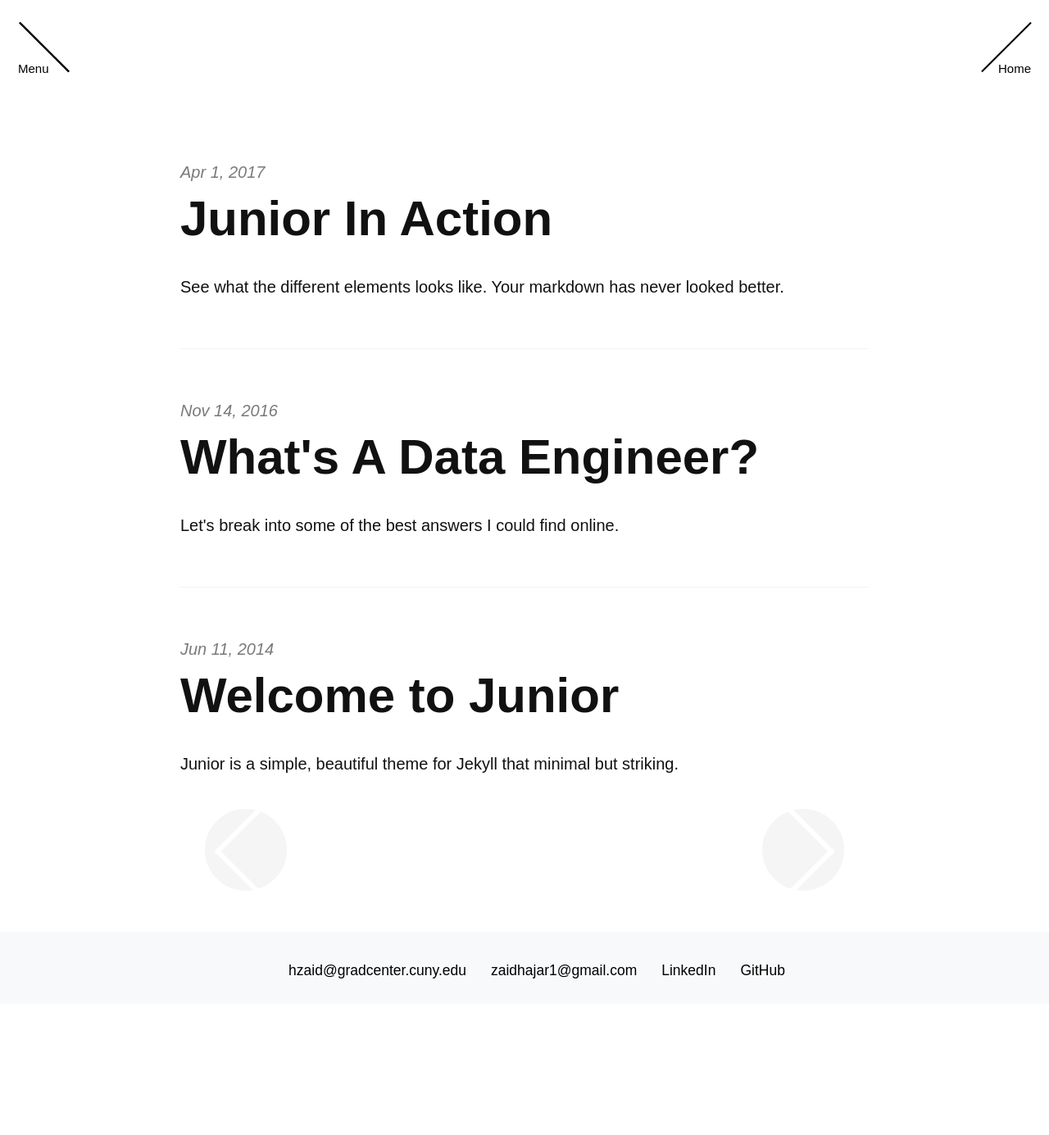
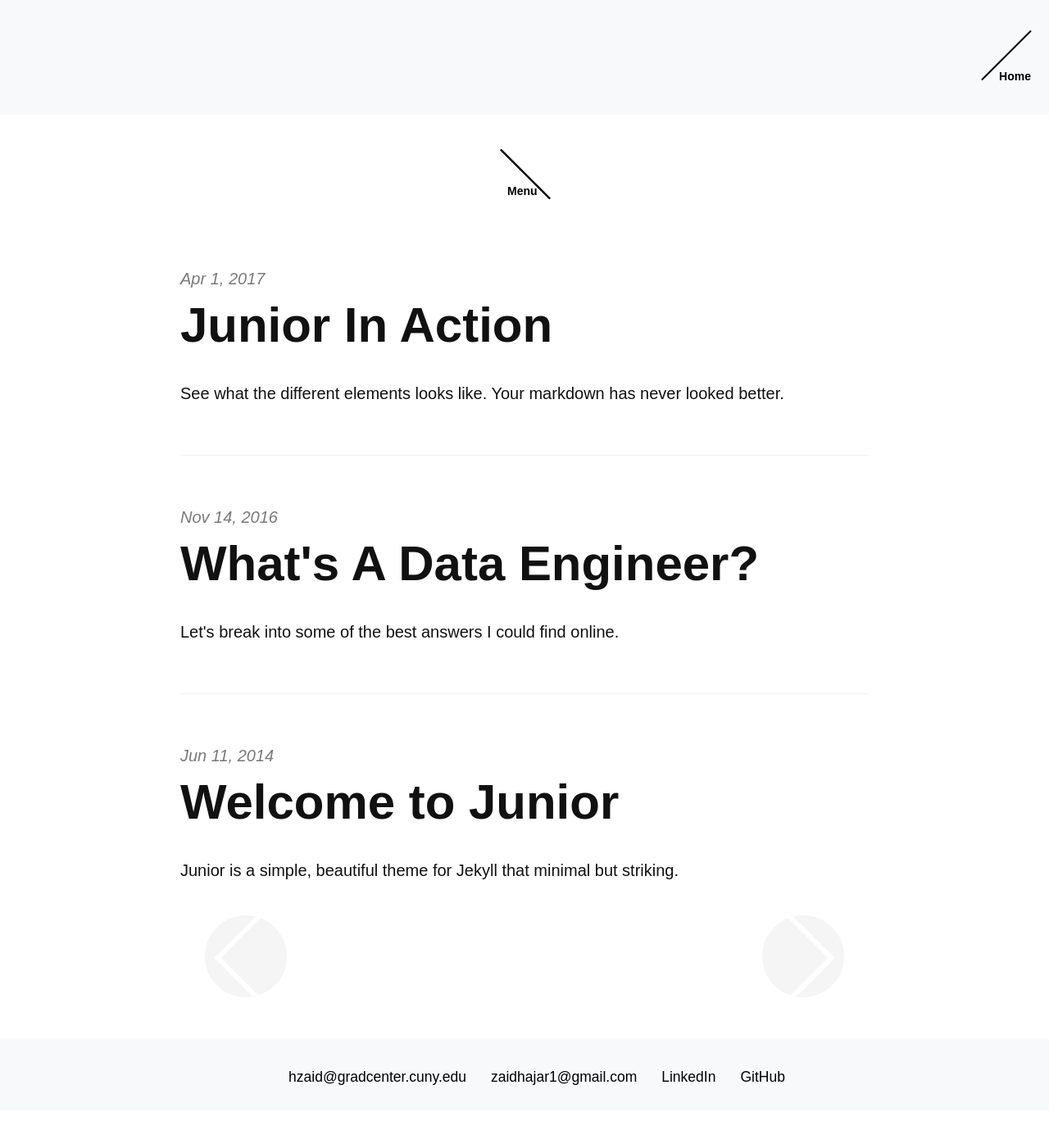
Before and after one commit to hajarzaid/hajarzaid.github.io, a Jekyll site: the page built from index.html, in a window 1280 px wide. Shown: the whole page at 82% size. Built offline with Jekyll 4.4.1, drawn with Linux system fonts in a browser that asks for light colours; nearby versions of some CDN libraries; some web fonts are replaced; the list of posts is cut into pages by our own code; before the commit the page ends 1255 px from its top, so only the background shows below that.

Commit message:
Update header.html

```diff
--- a/_includes/header.html
+++ b/_includes/header.html
@@ -1,8 +1,8 @@
 <header class="site-header px-responsive">
-  <div class="mt2 wrap">
-      <nav class="">
-        {% include navigation.html %}
-      </nav>
+  <div class="header-container">
+    <nav>
+      {% include navigation.html %}
+    </nav>
   </div>
 </header>
 
@@ -17,6 +17,66 @@
   <span class="home-text">Home</span>
 </div>
 
+<style>
+/* Center header content */
+.site-header {
+  text-align: center;
+  padding: 20px; /* Adjust padding as needed */
+  background-color: #f8f9fa; /* Optional background color */
+}
+
+.header-container {
+  display: inline-block;
+  text-align: left; /* Align navigation to the left within the centered container */
+}
+
+.menu-btn, .home-btn {
+  display: flex;
+  align-items: center;
+  justify-content: center;
+  margin: 10px auto; /* Center horizontally with auto margins */
+  cursor: pointer; /* Optional: cursor change on hover */
+}
+
+.menu-btn {
+  position: relative;
+}
+
+.menu-line {
+  display: block;
+  width: 30px;
+  height: 3px;
+  background-color: #000;
+  margin: 5px 0;
+  transition: transform 0.3s; /* Smooth transition for the rotation effect */
+}
+
+.menu-text {
+  font-size: 14px;
+  font-weight: 600;
+  margin-left: 10px;
+  transition: opacity 0.3s; /* Smooth transition for opacity change */
+}
+
+.home-btn {
+  display: flex;
+  align-items: center;
+  justify-content: center;
+  margin: 10px auto;
+}
+
+.home-text {
+  font-size: 14px;
+  font-weight: 600;
+  margin-left: 10px;
+}
+
+/* Ensure main-menu element is properly aligned */
+#main-menu {
+  transition: transform 0.3s; /* Smooth transition for menu movement */
+}
+</style>
+
 <script>
 $( ".menu-btn" ).click(function() {
     if (  $( ".menu-text" ).css( "opacity" ) == "0" ){
```
